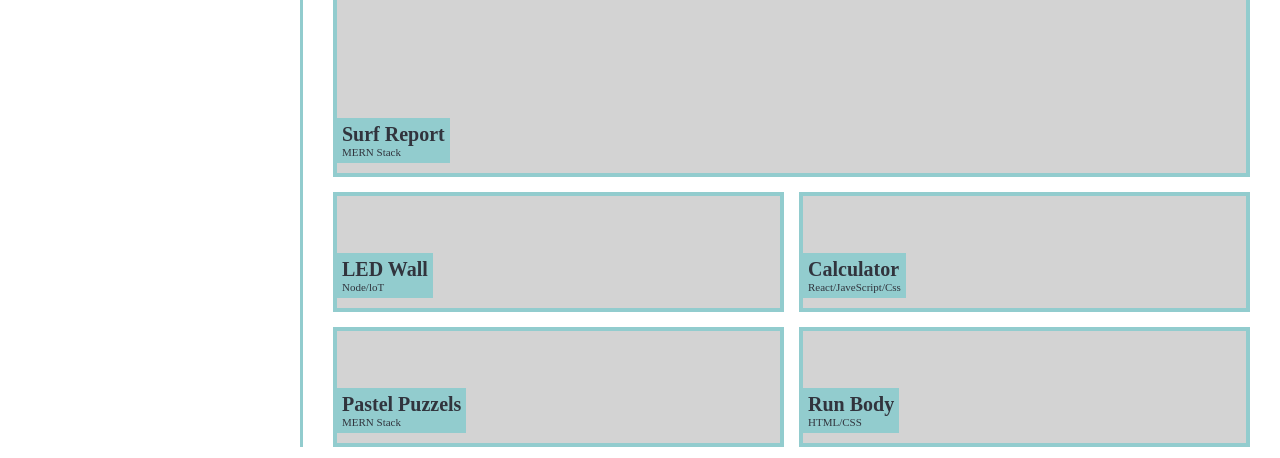
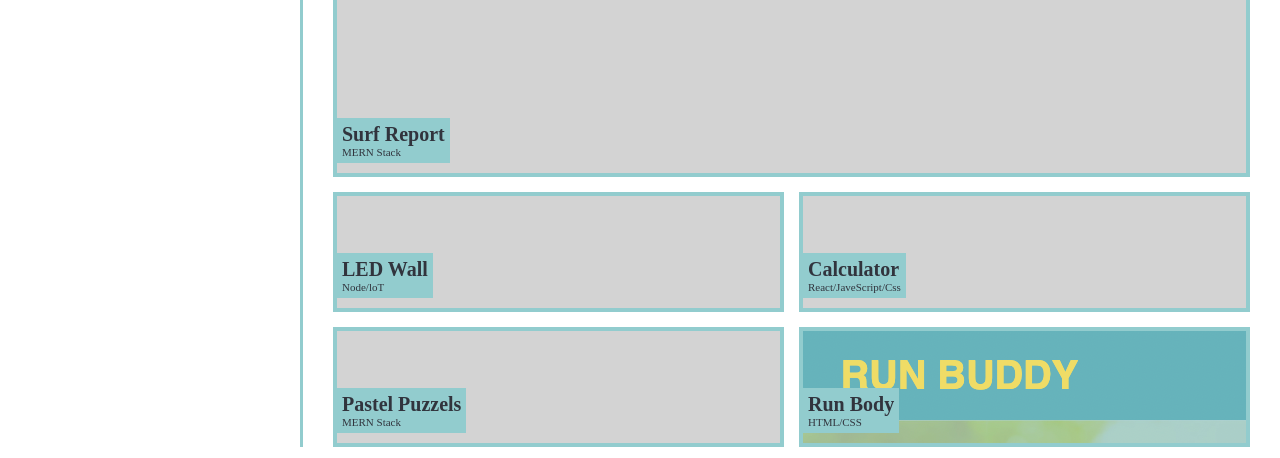
Before and after one commit to XiaoTong0126/my-portfolio, a plain HTML site: page index.html in a window 1280 px wide. Shown: the part 494-952 px from the top of the page. Drawn offline with Linux system fonts and the light colour scheme.

```diff
--- a/assets/css/style.css
+++ b/assets/css/style.css
@@ -162,3 +162,20 @@ section p {
 .project-title h1 {
   font-size: 20px;
 }
+
+#run-body .bg {
+  background-image: url('../images/runbody.png');
+}
+
+.bg {
+  width: 100%;
+  height: 100%;
+  opacity: 0.7;
+  transition: 0.3s;
+}
+
+.bg:hover {
+  width: 100%;
+  height: 100%;
+  opacity: 1.0;
+}
--- a/index.html
+++ b/index.html
@@ -90,6 +90,7 @@
         </div>
       </div>
       <div class="project" id="run-body">
+        <div class="bg"></div>
         <div class="project-title">
           <h1>Run Body</h1>
           <p>HTML/CSS</p>
```
Also changed, not shown: assets/images/runbody.png (added), 3 other files.
